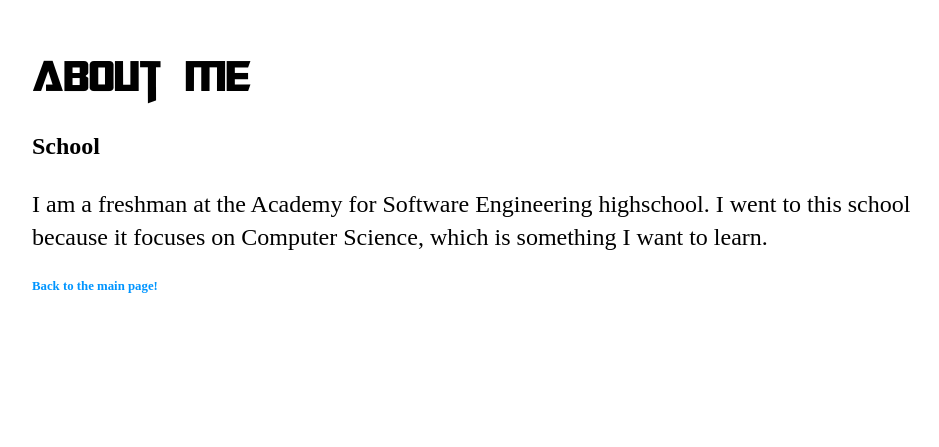
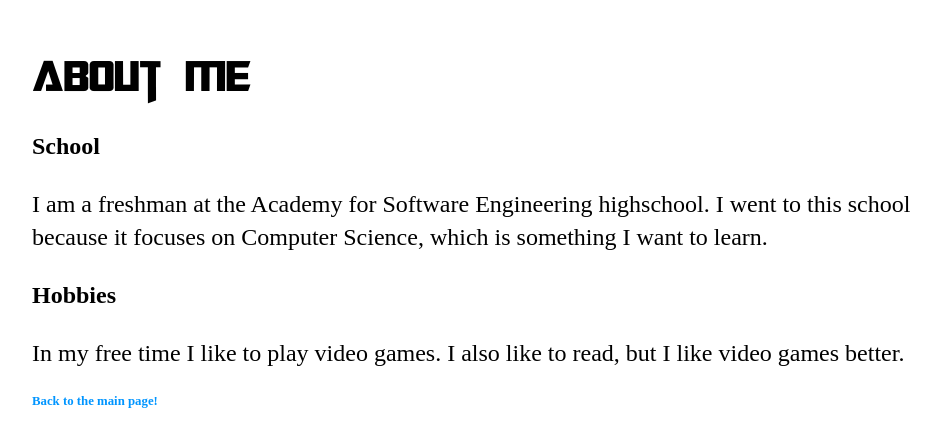
Before and after one commit to brandonm4478/brandonm4478.github.io, a Jekyll site: the page about.html, which Jekyll copies as it is, in a window 1280 px wide. Shown: the top 447 px of the page, without its empty margins (160-1099 px from the left). Built offline with Jekyll 4.4.1, drawn with Linux system fonts in a browser that asks for light colours.

Commit message:
Update about.html

```diff
--- a/about.html
+++ b/about.html
@@ -13,6 +13,9 @@
         		<h1>About Me</h1>
 			<p><strong>School</strong></p>
 			<p>I am a freshman at the Academy for Software Engineering highschool. I went to this school because it focuses on Computer Science, which is something I want to learn.</p>
+
+			<p><strong>Hobbies</strong></p>
+			<p>In my free time I like to play video games. I also like to read, but I like video games better.</p>
     		</div><!-- /.blurb -->
 		</div><!-- /.container -->
 		<footer>
```
